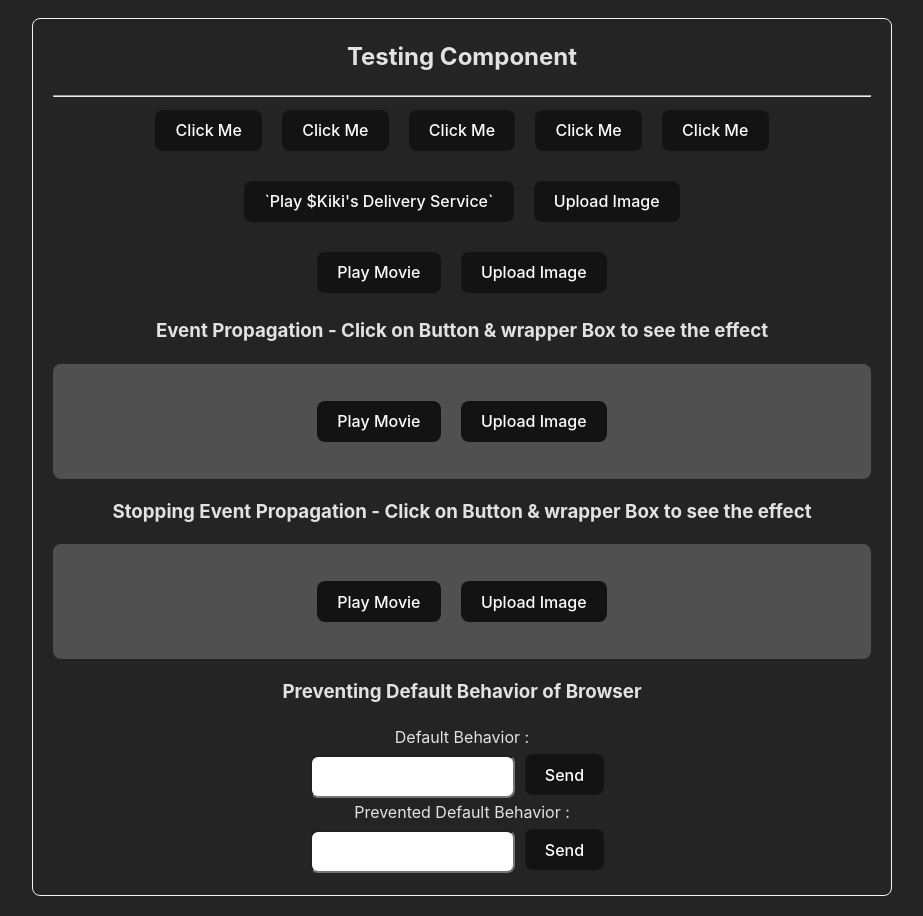
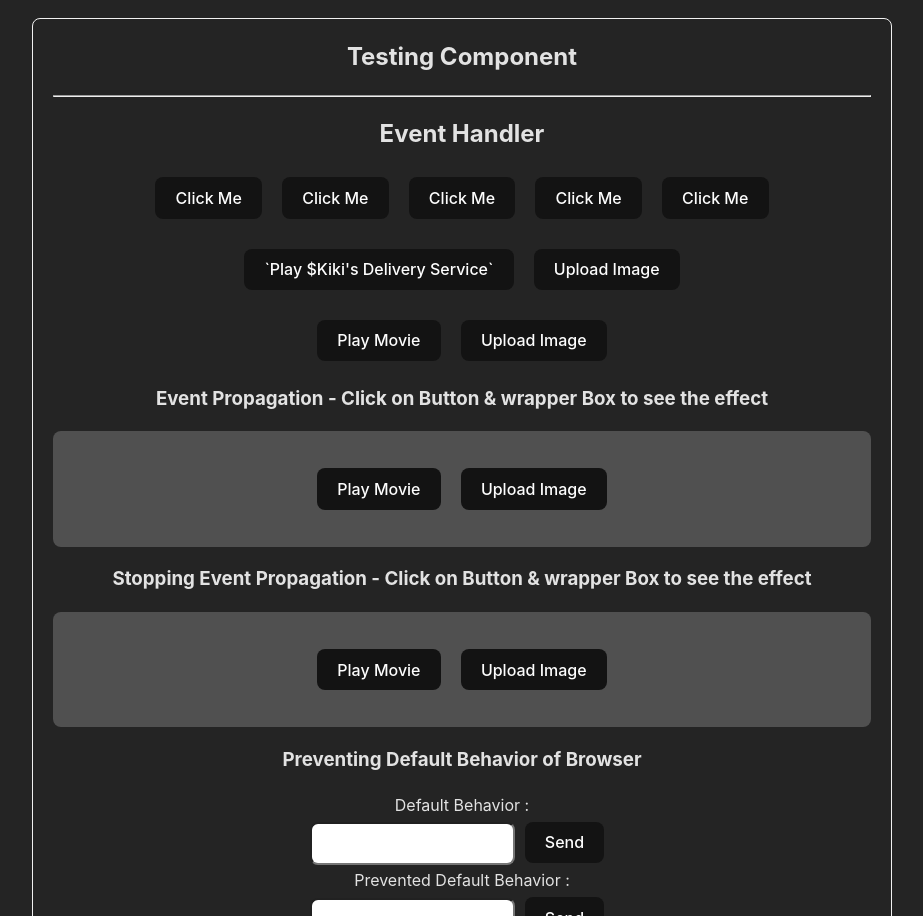
Before and after one commit to ArshadSiddiqui36/react19, a React (Vite) app in the folder my-app/: page / in a window 1280 px wide. Shown: the part 4343-5259 px from the top of the page, without its empty margins (178-1101 px from the left). Built offline with nearby package versions, Linux system fonts and the light colour scheme.

Commit message:
Updated Component

```diff
--- a/my-app/src/components/child_components/EventHandlers.jsx
+++ b/my-app/src/components/child_components/EventHandlers.jsx
@@ -4,6 +4,7 @@ const EventHandlers = () => {
 
   return (
     <>
+        <h2>Event Handler</h2>
         {/* Inline Event Handler */}
         <InlineEventsHandler />
 
```
